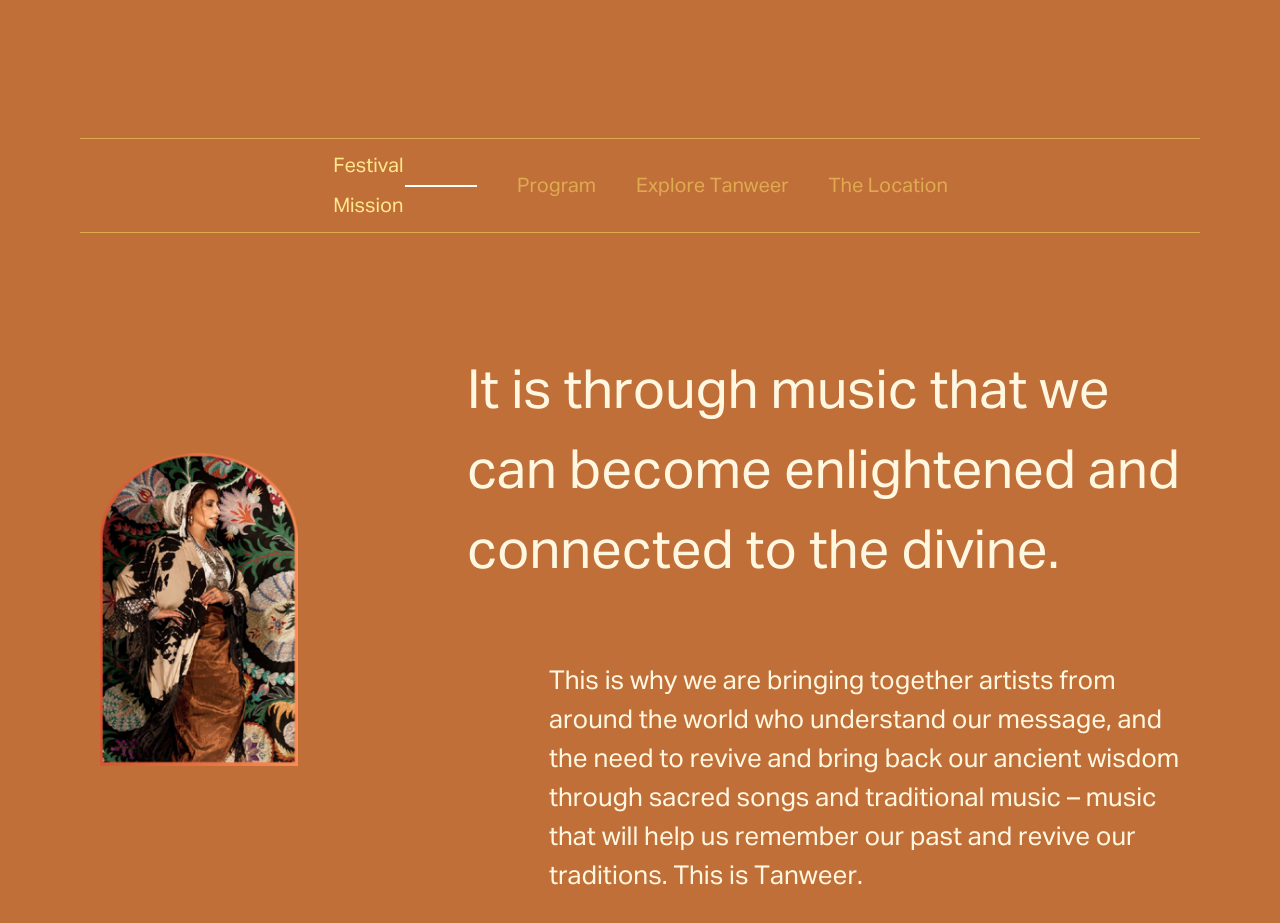
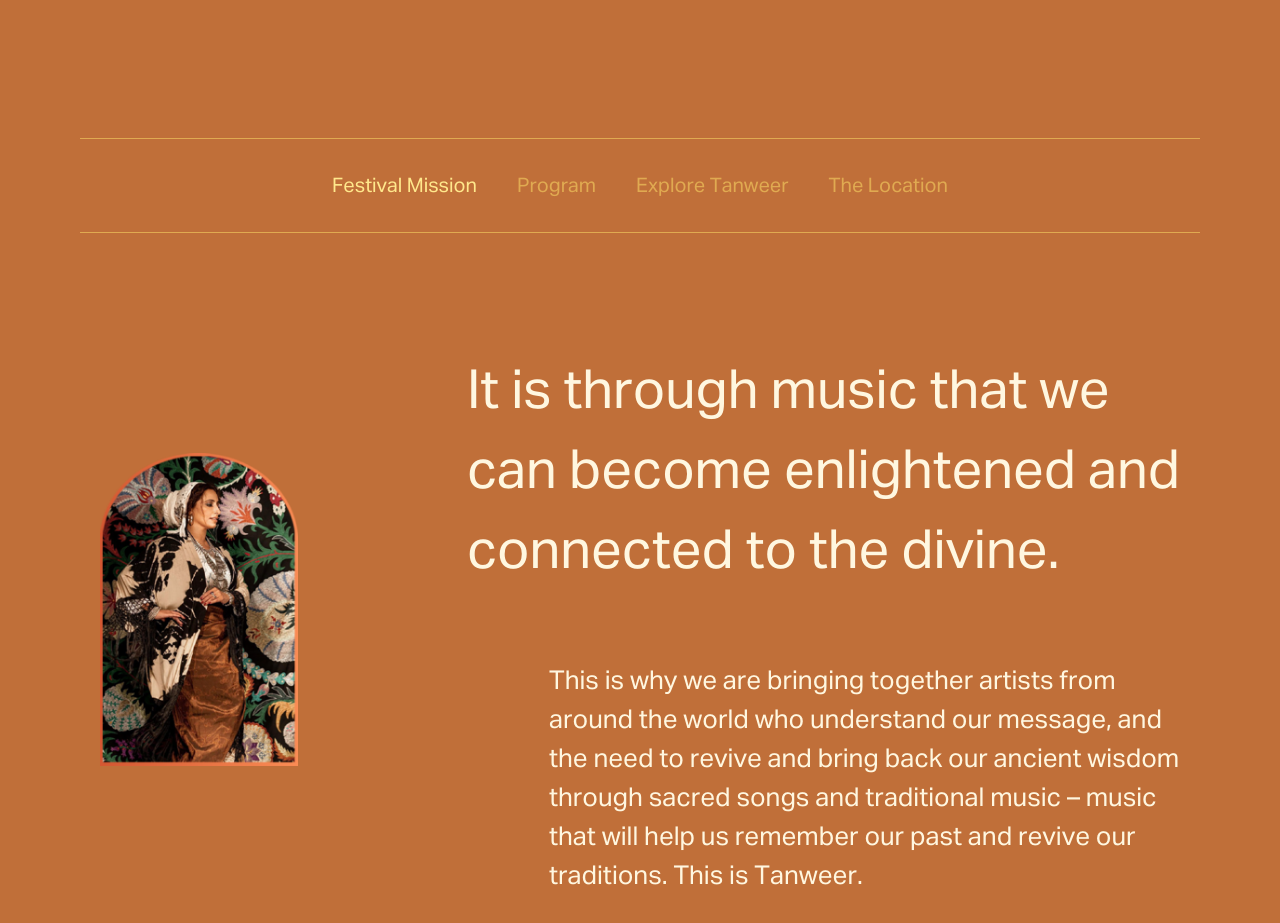
Before and after one commit to JoySarkarBD/tanweer, a React (Vite) app: page / in a window 1280 px wide. Shown: the part 900-1823 px from the top of the page. Built offline with nearby package versions, Linux system fonts and the light colour scheme.

Commit message:
fix: tabs overflow scrool done

```diff
--- a/src/components/AboutPrograms/AboutPrograms.jsx
+++ b/src/components/AboutPrograms/AboutPrograms.jsx
@@ -29,7 +29,7 @@ export default function AboutPrograms() {
                   key={index}
                   className={` tab ${
                     index === activeTab
-                      ? "active flex  flex-nowrap text-[#ffe88c] xl:px-10 lg:px-7 md:px-3 xmd:px-5 sm:px-5 xsm:px-5 xl:text-[32px] lg:text-[28px] md:text-[23px] xmd:text-[20px] sm:text-[18px] xsm:text-[18px] h-[93px]  after:content-[''] after:w-full after:h-[2px] after:bg-white after:left-0 after:bottom-0 after:block"
+                      ? "active flex  flex-nowrap text-[#ffe88c] xl:px-10 lg:px-7 md:px-3 xmd:px-5 sm:px-5 xsm:px-5 xl:text-[32px] lg:text-[28px] md:text-[23px] xmd:text-[20px] sm:text-[18px] xsm:text-[18px] h-[93px] xsm:after:absolute  xsm:after:content-[''] xsm:after:w-full xsm:after:h-[2px] xsm:after:bg-white md:after:opacity-0 lg:after:h-0 after:left-0 after:bottom-0 after:block"
                       : " xl:px-10 lg:px-7 md:px-3 xmd:px-5 sm:px-5 xsm:px-5 text-[#e0aa51] xl:text-[32px] lg:text-[28px] md:text-[23px] xmd:text-[20px] sm:text-[18px] xsm:text-[18px] h-[93px] flex flex-nowrap "
                   }`}
                   onClick={() => handleTabClick(index)}
```
